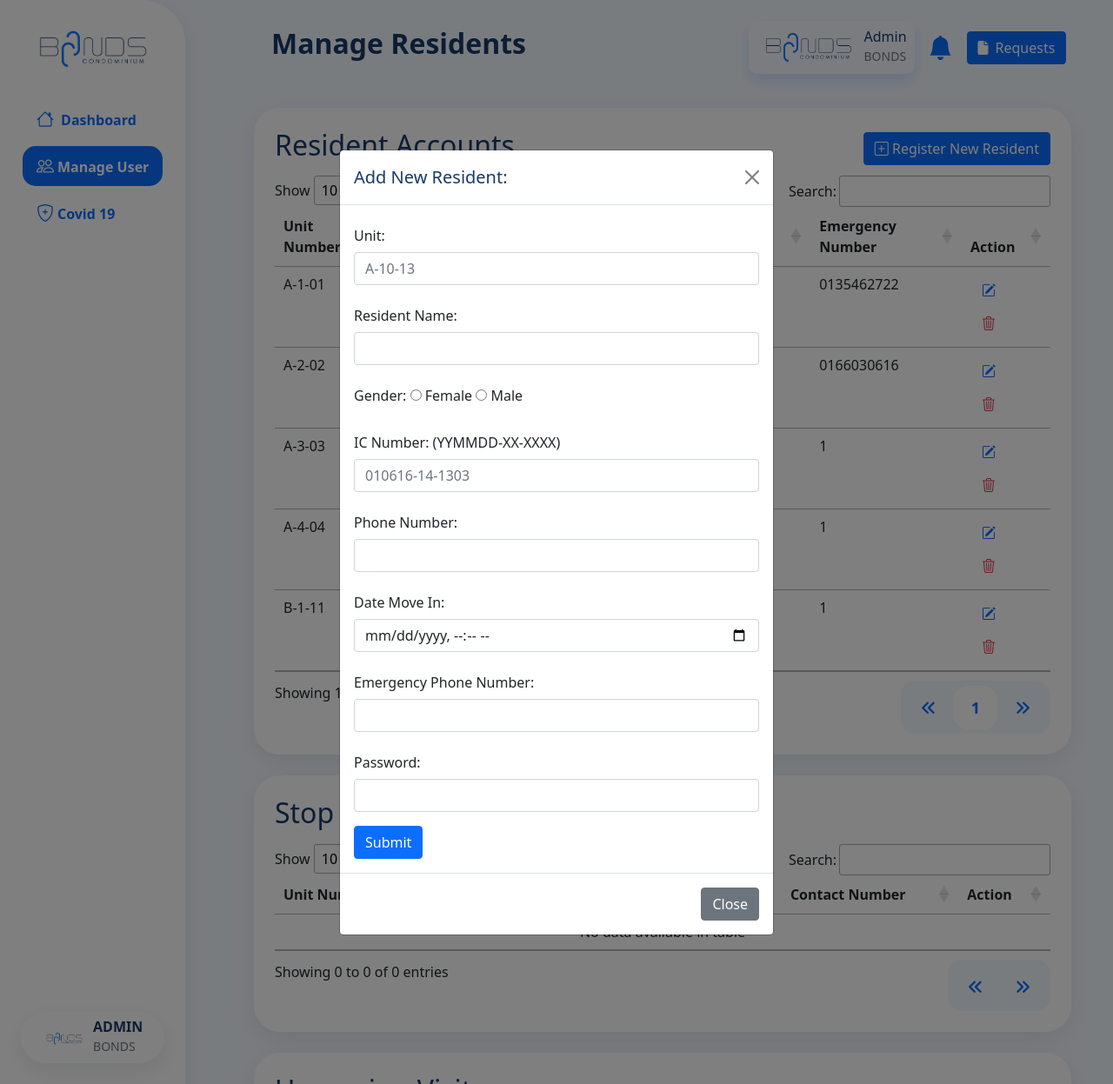
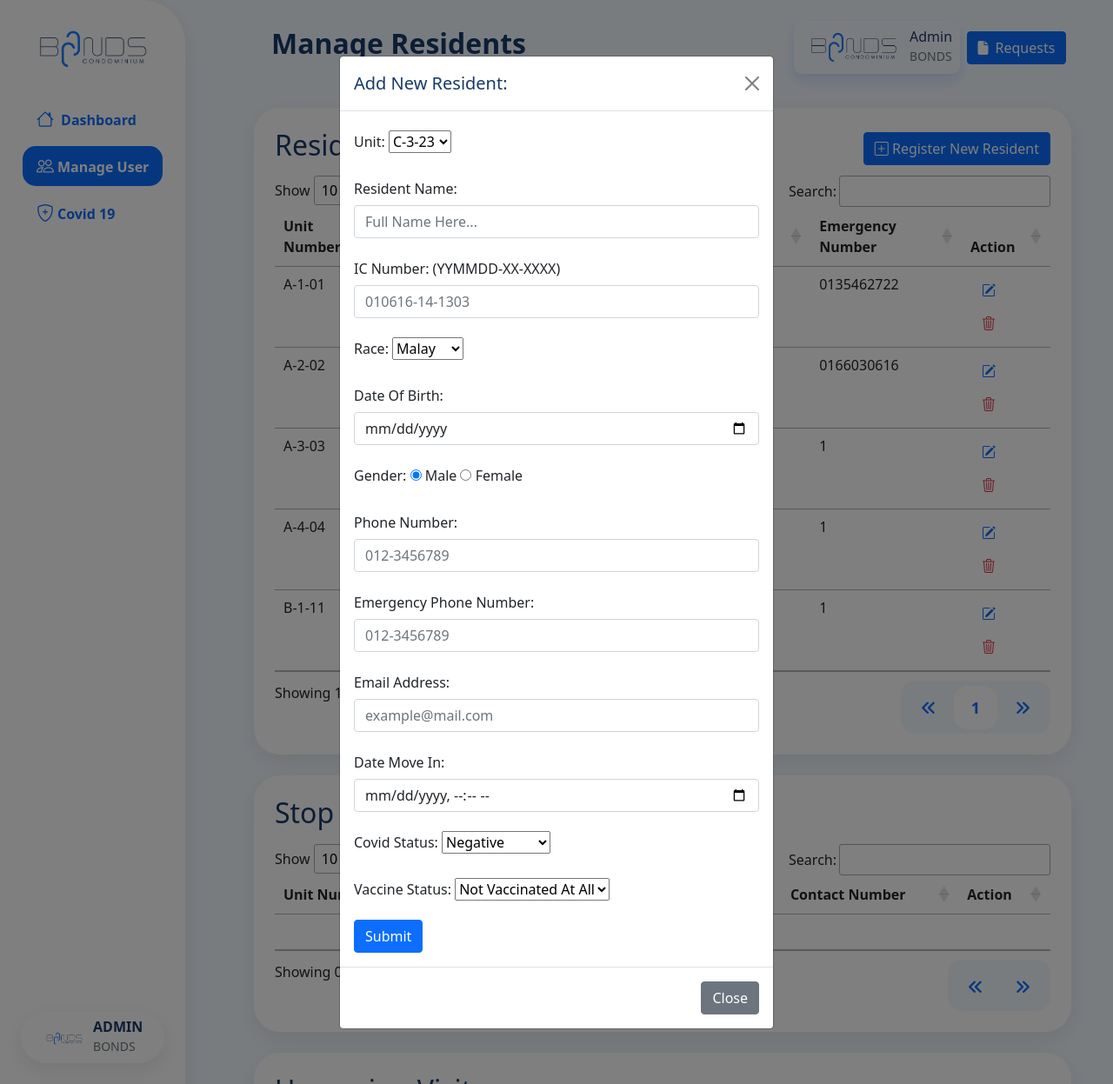
Before and after one commit to rayguang6/bonds, a PHP site: page /admin-manageuser.php in a window 1280 px wide, after a click on "Register New Resident". Shown: the whole page at 87% size. Run offline with PHP 8.4, Linux system fonts and the light colour scheme; the visitor is signed in with stand-in values (Sample User, id 1); data comes from the database, SQL or seed files in the repository; some libraries are stand-ins or nearby versions.

Commit message:
admin manage user add new resident function

```diff
--- a/admin-manageuser.php
+++ b/admin-manageuser.php
@@ -4,12 +4,35 @@ include 'includes/admin-header.php';
 
     // Create Resident Function and insert into unit
     if(isset($_POST['create_resident'])){
-    $unit = $_POST['unit'];
-    $name = $_POST['name'];
-    $ic = $_POST['ic'];
+        $unit = $_POST['new-unit'];
+        $ic = $_POST['new-ic'];
+        $name = $_POST['new-name'];
+        $dob = $_POST['new-dob'];
+        $gender = $_POST['new-gender'];
+        $race = $_POST['new-race'];
+        $contact = $_POST['new-contact'];
+        $emergency = $_POST['new-emergency'];
+        $email = $_POST['new-email'];
+        $datetime = $_POST['new-datetime'];
+        $profilepic = "default profile picture";
+        $covidstatus = $_POST['new-covidstatus'];
+        // $password = $_POST['new-password'];
+        $password = "bonds";//set default password as bonds
+        $vaccinestatus = $_POST['new-vaccinestatus'];
+        $rentalstatus = "renting";
 
-    // INSERT INTO `resident` (`ic`, `name`, `dob`, `gender`, `race`, `contact`, `emergency_contact`, `email`, `check_in_date`, `profile_pic`, `status`, `password`, `vaccine_status`) VALUES ('5', 'Miss Five', '2022-06-02 00:07:48.000000', 'female', 'british', '0123456789', '0135462722', 'missfive@gmail.com', '2022-06-02 00:07:48.000000', 'assets/images/profile-image.png', 'status', '5', 'fully vaccinated');
-    $query = mysqli_query($con, "INSERT INTO resident (ic,name) VALUES ('$ic','$name')");
+        // Check If The IC Exist
+        $checkIcQuery = "SELECT * FROM resident WHERE ic='$ic'";
+        $checkIcQuery_run = mysqli_query($con, $checkIcQuery);
+
+        if(mysqli_num_rows($checkIcQuery_run)>0){
+            //means ic already exist
+            $_SESSION['message'] = "An account with this IC has already exist";
+            exit(0);
+        }
+
+
+        $query = mysqli_query($con, "INSERT INTO resident VALUES ('$ic','$name','$dob','$gender','$race','$contact','$emergency','$email','$datetime','$profilepic','$covidstatus','$password','$vaccinestatus','$rentalstatus')");
         $query = mysqli_query($con, "UPDATE unit SET owner_ic='$ic' WHERE unit_no='$unit'");//Need to pre create the unit in order to assign the unit to resident
     }
 
@@ -171,39 +194,91 @@ if(isset($_POST['create_resident'])){
                                         <form method="POST" action="admin-manageuser.php">
                                             <div class="mb-3">
                                                 <label for="unit" class="col-form-label">Unit:</label>
-                                                <input type="text" name="unit" class="form-control" id="unit" placeholder="A-10-13" >
+                                                <?php
+                                                    $dropdown = '<select name="new-unit" required>';
+
+                                                    $query = mysqli_query($con, "SELECT * FROM unit WHERE owner_ic=''");
+                                                    while($row = mysqli_fetch_array($query)) {
+                                                        $unit_no = $row['unit_no'];
+
+                                                        $dropdown = $dropdown . "<option value='$unit_no'>$unit_no</option>";
+                                                    }
+
+                                                    echo $dropdown. "</select>";
+
+                                                ?>
+                                                <!-- <input type="text" name="new-unit" class="form-control" id="unit" placeholder="A-10-13" required> -->
                                             </div>
                                             <div class="mb-3">
                                                 <label for="name" class="col-form-label">Resident Name:</label>
-                                                <input type="text" name="name" class="form-control" id="name" >
+                                                <input type="text" name="new-name" class="form-control" id="name" required placeholder="Full Name Here...">
+                                            </div>
+                                            <div class="mb-3">
+                                                <label for="ic" class="col-form-label">IC Number: (YYMMDD-XX-XXXX)</label>
+                                                <input type="text" class="form-control" name="new-ic" id="ic" placeholder="010616-14-1303" pattern="[0-9]{6}-[0-9]{2}-[0-9]{4}" required>
+                                            </div>
+                                            <div class="mb-3">
+                                                <label for="race" class="col-form-label">Race:</label>
+                                                <select name="new-race" id="race">
+                                                    <option value="Malay">Malay</option>
+                                                    <option value="Chinese">Chinese</option>
+                                                    <option value="India">India</option>
+                                                    <option value="Other">Other</option>
+                                                </select>
+                                            </div>
+                                            <div class="mb-3">
+                                                <label for="dob" class="col-form-label">Date Of Birth:</label>
+                                                <input type="date" class="form-control" id="dob" name="new-dob" required>
                                             </div>
                                             <div class="mb-3">
                                                 <label for="gender" class="col-form-label">Gender:</label>
-                                                <input type="radio" id="F" name="gender" value="F" >
+                                                <input type="radio" id="M" name="new-gender" value="Male" required checked>
+                                                <label for="M">Male</label>
+                                                <input type="radio" id="F" name="new-gender" value="Female" required>
                                                 <label for="F">Female</label>
-                                                <input type="radio" id="M" name="gender" value="M">
-                                                <label for="M">Male</label>
-                                            </div>
-                                            <div class="mb-3">
-                                                <label for="ic" class="col-form-label">IC Number: (YYMMDD-XX-XXXX)</label>
-                                                <input type="text" class="form-control" name="ic" id="ic" placeholder="010616-14-1303">
                                             </div>
                                             <div class="mb-3">
                                                 <label for="contact" class="col-form-label">Phone Number:</label>
-                                                <input type="text" class="form-control" id="contact" >
+                                                <input type="text" class="form-control" id="contact" name="new-contact" placeholder="012-3456789" required>
+                                            </div>
+                                            <div class="mb-3">
+                                                <label for="emergency" class="col-form-label">Emergency Phone Number: </label>
+                                                <input type="text" class="form-control" id="emergency" name="new-emergency" placeholder="012-3456789" required>
+                                            </div>
+                                            <div class="mb-3">
+                                                <label for="email" class="col-form-label">Email Address:</label>
+                                                <input type="email" class="form-control" id="email" name="new-email" placeholder="example@mail.com" required>
                                             </div>
                                             <div class="mb-3">
                                                 <label for="date-move-in" class="col-form-label">Date Move In:</label>
-                                                <input type="datetime-local" class="form-control" id="date-move-in" >
+                                                <input type="datetime-local" class="form-control" id="date-move-in" name="new-datetime" required>
                                             </div>
                                             <div class="mb-3">
-                                                <label for="emergency" class="col-form-label">Emergency Phone Number: </label>
-                                                <input type="text" class="form-control" id="emergency" >
+                                                <label for="covidstatus" class="col-form-label">Covid Status:</label>
+                                                <!-- <input type="text" class="form-control" id="covidstatus" name="new-covidstatus" required> -->
+                                                <select name="new-covidstatus" id="covidstatus">
+                                                        <option value="Negative">Negative</option>
+                                                        <option value="Close Contact">Close Contact</option>
+                                                        <option value="Positive">Positive</option>
+                                                </select>
                                             </div>
                                             <div class="mb-3">
+                                                <label for="vaccinestatus" class="col-form-label">Vaccine Status:</label>
+                                                <!-- select input later -->
+                                                <select name="new-vaccinestatus" id="vaccinestatus">
+                                                        <option value="Not Vaccinated At All">Not Vaccinated At All</option>
+                                                        <option value="1st Dose">1st Dose</option>
+                                                        <option value="2nd Dose">2nd Dose</option>
+                                                        <option value="3rd Dose (Booster)">3rd Dose (Booster)</option>
+                                                </select>
+
+                                                <!-- <input type="text" class="form-control" id="vaccinestatus" name="new-vaccinestatus" required> -->
+                                            </div>
+
+                                            <!-- <div class="mb-3">
                                                 <label for="password" class="col-form-label">Password: </label>
-                                                <input type="password" class="form-control" id="password" >
-                                            </div>
+                                                <input type="password" class="form-control" id="password" name="new-password" required>
+                                            </div> -->
                                             <input type="submit"  class="me-lg-3 btn btn-primary" id="submit" name="create_resident">
                                         </form>
                                     </div>
--- a/includes/admin-header.php
+++ b/includes/admin-header.php
@@ -173,7 +173,8 @@ if(isset($_SESSION['ic'])){
                                     </li>
                                     <!-- topbar profile end -->
 
-                                    <li class="nav-item dropdown mx-1">
+                                    <!-- Bell Icon -->
+                                    <!-- <li class="nav-item dropdown mx-1">
 
                                         <a title="Announcements" class="nav-link" href="#" id="notification-dropdown"
                                             role="button" data-bs-toggle="dropdown" aria-expanded="false">
@@ -197,7 +198,7 @@ if(isset($_SESSION['ic'])){
                                             <li><a class="dropdown-item text-center mygreen"
                                                     href="announcement.php">View All Notifications</a></li>
                                         </ul>
-                                    </li>
+                                    </li> -->
 
                                 </ul>
                                 <a href="https://mail.google.com/mail/u/0/" target="_blank"  title="Send Email" class="mx-1 btn btn_mygreen">
--- a/includes/header.php
+++ b/includes/header.php
@@ -8,6 +8,7 @@ if(isset($_SESSION['ic'])){
     $LoggedInIC = $_SESSION['ic'];
     $Resident = new Resident($con,$LoggedInIC);
     $loggedInUnit = $Resident->getUnit();
+
     if($_SESSION['login_type']!='resident'){
         header("Location: index.php");
     }
@@ -199,7 +200,7 @@ if(isset($_SESSION['ic'])){
                                         </li>
                                         <!-- topbar profile end -->
 
-                                        <li class="nav-item dropdown mx-1 ">
+                                        <!-- <li class="nav-item dropdown mx-1 ">
 
                                             <a title="Announcements" class="nav-link" href="#" id="notification-dropdown"
                                                 role="button" data-bs-toggle="dropdown" aria-expanded="false">
@@ -223,7 +224,7 @@ if(isset($_SESSION['ic'])){
                                                 <li><a class="dropdown-item text-center mygreen"
                                                         href="announcement.php">View All Notifications</a></li>
                                             </ul>
-                                        </li>
+                                        </li> -->
 
                                     </ul>
                                     <a href="https://mail.google.com/mail/u/0/?view=cm&amp;fs=1&amp;source=mailto&amp;to=support@bonds.com" target="_blank"  title="Send Email" class="mx-1 btn btn_mygreen">
--- a/profile.php
+++ b/profile.php
@@ -129,7 +129,6 @@ include 'includes/header.php';
           </button>
         </form>
 
-
         <div class="accomodationInformationSection" style="margin-top: 10%">
           <h3>Accomodation Information</h3>
           <hr />
```
Lines whose indentation alone changed are shown as unchanged.
